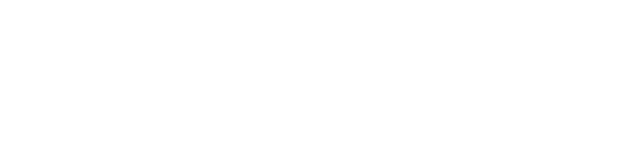
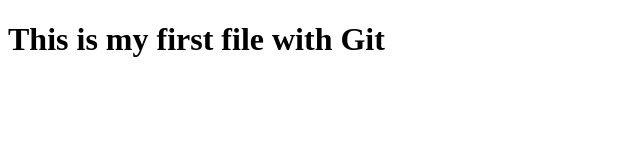
Before and after one commit to johnsebas94/devop-lesson, a plain HTML site: page index.html in a window 1280 px wide. Shown: the whole page, without its empty margins (0-640 px from the left). Drawn offline with Linux system fonts and the light colour scheme.

Commit message:
Get a tittle

```diff
--- a/index.html
+++ b/index.html
@@ -4,9 +4,9 @@
     <meta charset="UTF-8">
     <meta http-equiv="X-UA-Compatible" content="IE=edge">
     <meta name="viewport" content="width=device-width, initial-scale=1.0">
-    <title>My first Repositore</title>
+    <title>My first Repository</title>
 </head>
 <body>
-
+    <h1>This is my first file with Git</h1>
 </body>
 </html>
```
